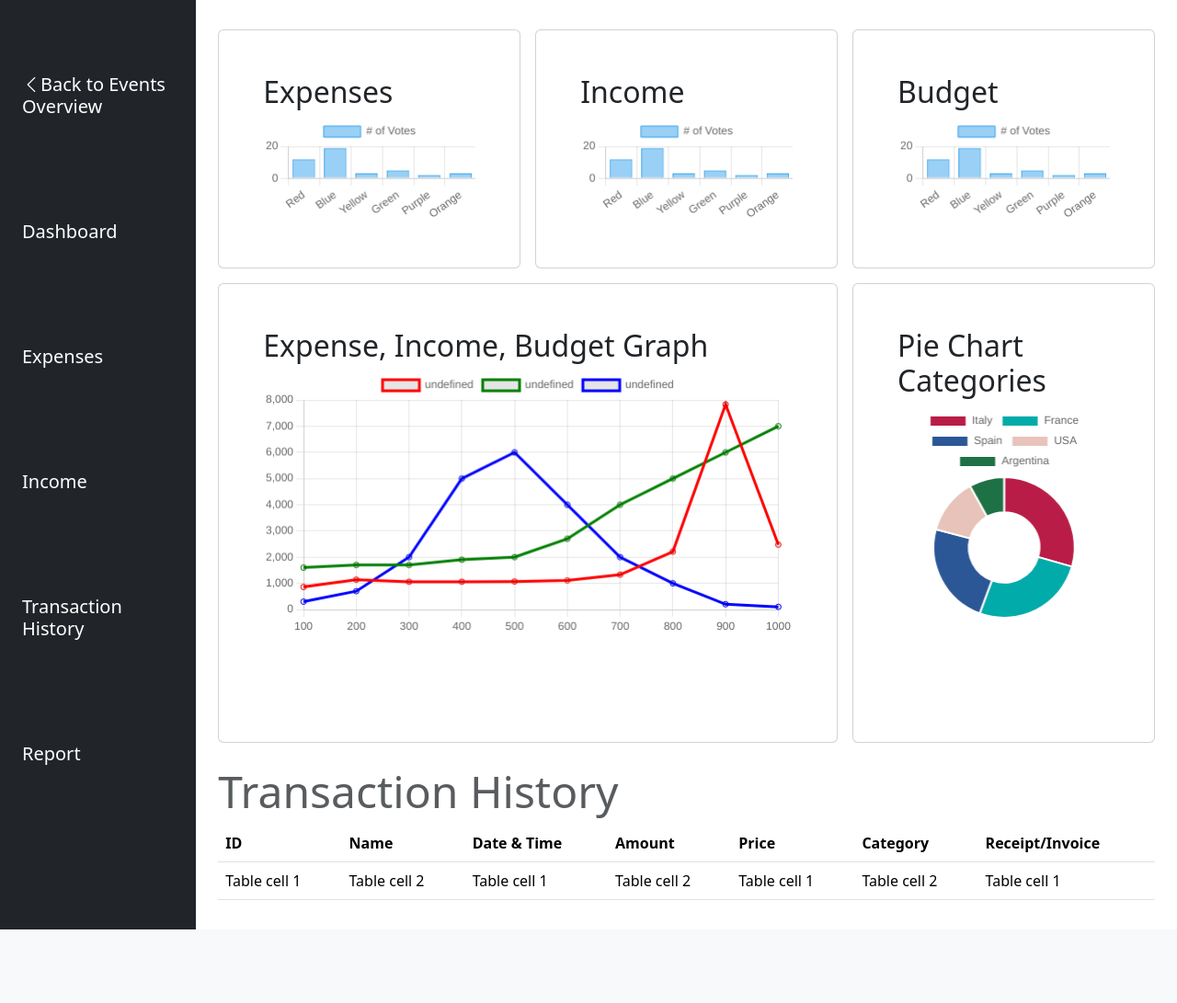
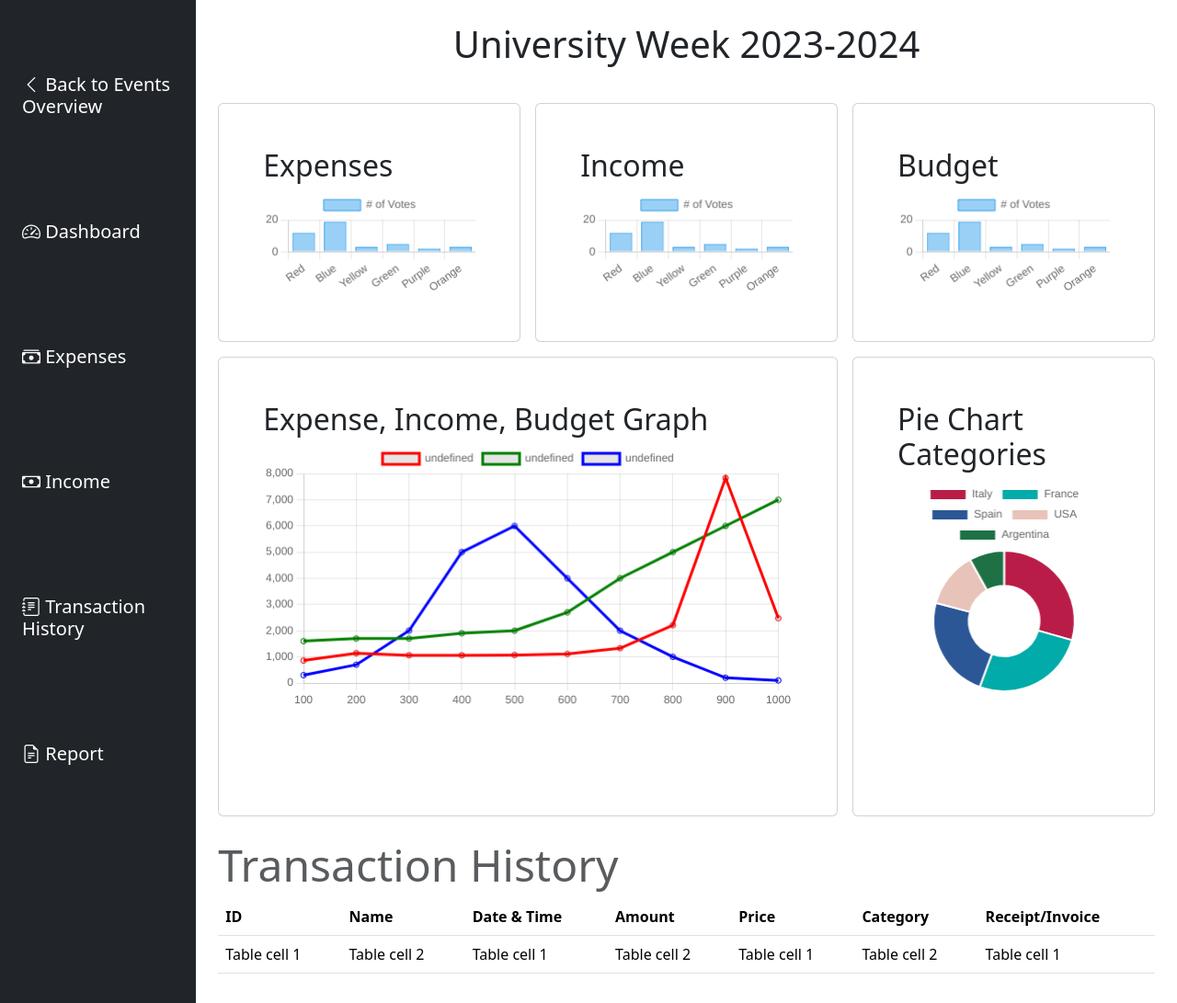
Before and after one commit to MACantara/TRACKIT, a Flask app: page /event-dashboard in a window 1280 px wide. Shown: the part 56-1147 px from the top of the page at 92% size. Before the commit the page ends 1067 px from the top, so only its background shows below. Run offline with Flask 3, Linux system fonts and the light colour scheme; some libraries are stand-ins or nearby versions.

Commit message:
Convert the event-sidebar into a template and add event title

```diff
--- a/templates/event-dashboard.html
+++ b/templates/event-dashboard.html
@@ -5,31 +5,10 @@
 {% block body %}
 <div class="container-fluid h-100">
   <div class="row h-100">
-    <nav class="col-12 col-md-2 col-sm-auto bg-dark text-white p-4">
-      <ul class="navbar-nav">
-        <li class="nav-item mb-5 mt-5 h5">
-          <a class="nav-link" href="{{ url_for('events_overview')}}"><i class="bi bi-chevron-left"></i>Back to Events
-            Overview</a>
-        </li>
-        <li class="nav-item mb-5 mt-5 h5">
-          <a class="nav-link" href="#">Dashboard</a>
-        </li>
-        <li class="nav-item mb-5 mt-5 h5">
-          <a class="nav-link" href="#">Expenses</a>
-        </li>
-        <li class="nav-item mb-5 mt-5 h5">
-          <a class="nav-link" href="#">Income</a>
-        </li>
-        <li class="nav-item mb-5 mt-5 h5">
-          <a class="nav-link" href="#">Transaction History</a>
-        </li>
-        <li class="nav-item mb-5 mt-5 h5">
-          <a class="nav-link" href="#">Report</a>
-        </li>
-      </ul>
-    </nav>
+    {% include "event-sidebar.html" %}
     <main class="col-12 col-md-10">
       <div class="container">
+        <h1 class="text-center my-4">University Week 2023-2024</h1>
         <div class="row g-3 mb-3 mt-3">
           <!-- First row: Three cards of equal widths -->
           <div class="col-12 col-lg-6 col-xl-4">
--- /dev/null
+++ b/templates/event-sidebar.html
@@ -0,0 +1,23 @@
+<nav class="col-12 col-md-2 col-sm-auto bg-dark text-white p-4">
+    <ul class="navbar-nav">
+        <li class="nav-item mb-5 mt-5 h5">
+            <a class="nav-link" href="{{ url_for('events_overview')}}"><i class="bi bi-chevron-left"></i> Back to Events
+                Overview</a>
+        </li>
+        <li class="nav-item mb-5 mt-5 h5">
+            <a class="nav-link" href="#"><i class="bi bi-speedometer2"></i> Dashboard</a>
+        </li>
+        <li class="nav-item mb-5 mt-5 h5">
+            <a class="nav-link" href="#"><i class="bi bi-cash-stack"></i> Expenses</a>
+        </li>
+        <li class="nav-item mb-5 mt-5 h5">
+            <a class="nav-link" href="#"><i class="bi bi-cash"></i> Income</a>
+        </li>
+        <li class="nav-item mb-5 mt-5 h5">
+            <a class="nav-link" href="#"><i class="bi bi-journal-text"></i> Transaction History</a>
+        </li>
+        <li class="nav-item mb-5 mt-5 h5">
+            <a class="nav-link" href="#"><i class="bi bi-file-earmark-text"></i> Report</a>
+        </li>
+    </ul>
+</nav>
```
